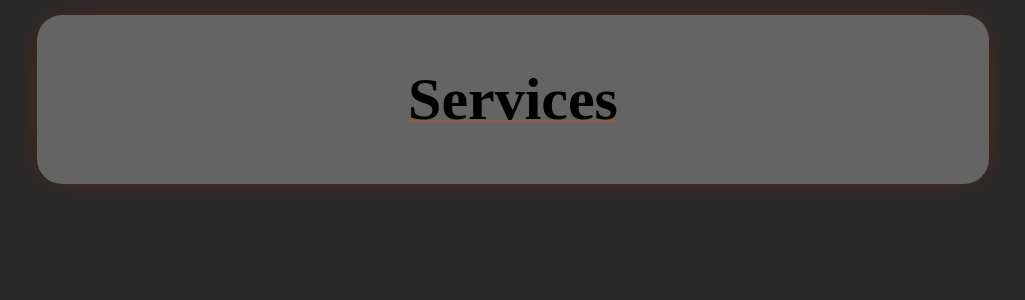
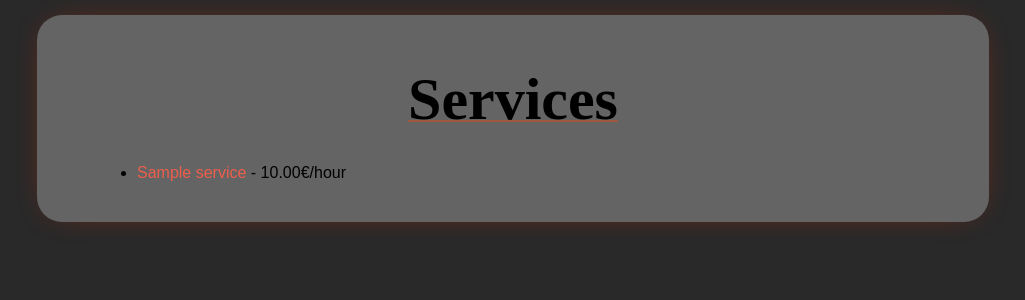
Before and after one commit to VictorPaulArony/service-company, a Django app: page /services/ in a window 1280 px wide. Shown: the part 61-361 px from the top of the page, without its empty margins (127-1152 px from the left). Run offline with Django 3.2, Linux system fonts and the light colour scheme; tables that the repository leaves empty hold one stand-in row (values such as "Sample post").

Commit message:
FILE: templates/services/list.html

```diff
--- a/services/templates/services/list.html
+++ b/services/templates/services/list.html
@@ -1,18 +1,27 @@
 {% extends 'main/base.html' %}
+
 {% block title %}
     Services List
 {% endblock %}
+
 {% block content %}
     <p class="title">Services</p>
-    {% if user.is_company %}
-        <a class="create_service" href="/services/create"> Create Service</a>
+
+    {% if user.is_authenticated and user.is_company %}
+        <a class="create_service" href="{% url 'services_create' %}">Create Service</a>
     {% endif %}
-    <div class='services_list'>
+
+    <div class="services_list">
         {% if services %}
-            {% for service in services.all %}
-            {% endfor %}
+            <ul>
+                {% for service in services %}
+                    <li>
+                        <a href="{% url 'index' service.id %}">{{ service.name }}</a> - {{ service.price_hour }}€/hour
+                    </li>
+                {% endfor %}
+            </ul>
         {% else %}
-            <h2>Sorry No services available yet</h2>
+            <h2>Sorry, no services available yet.</h2>
         {% endif %}
-     </div>
+    </div>
 {% endblock %}
```
